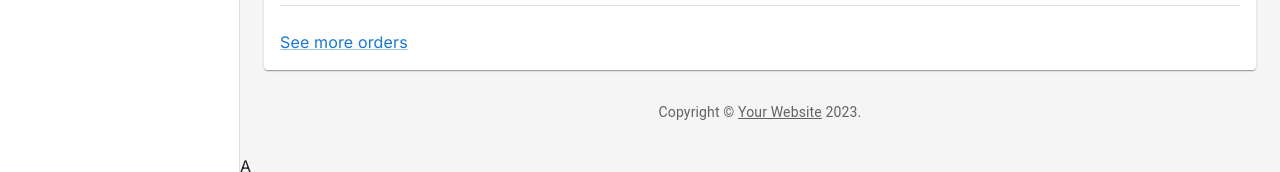
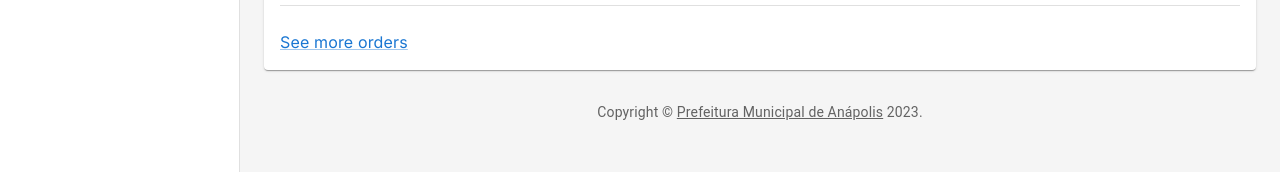
Before and after one commit to raphaelcmelo/SED, a Next.js app: page /dashboard in a window 1280 px wide. Shown: the part 611-783 px from the top of the page. Built offline with nearby package versions, Linux system fonts and the light colour scheme.

Commit message:
cleaning dashboard code

```diff
--- a/src/app/components/dashboard/Dashboard.tsx
+++ b/src/app/components/dashboard/Dashboard.tsx
@@ -1,66 +1,18 @@
 "use client";
 import * as React from "react";
-import { styled, createTheme, ThemeProvider } from "@mui/material/styles";
+import { createTheme, ThemeProvider } from "@mui/material/styles";
 import CssBaseline from "@mui/material/CssBaseline";
-import MuiDrawer from "@mui/material/Drawer";
 import Box from "@mui/material/Box";
 import Toolbar from "@mui/material/Toolbar";
-import Typography from "@mui/material/Typography";
 import Container from "@mui/material/Container";
 import Grid from "@mui/material/Grid";
 import Paper from "@mui/material/Paper";
-import Link from "@mui/material/Link";
 import Chart from "./Chart";
 import Deposits from "./Deposits";
 import Orders from "./Orders";
 import DrawerComponent from "./Drawer";
 import AppBarComponent from "./AppBarComponent";
-
-function Copyright(props: any) {
-  return (
-    <Typography
-      variant="body2"
-      color="text.secondary"
-      align="center"
-      {...props}
-    >
-      {"Copyright © "}
-      <Link color="inherit" href="https://mui.com/">
-        Your Website
-      </Link>{" "}
-      {new Date().getFullYear()}
-      {"."}
-    </Typography>
-  );
-}
-
-const drawerWidth: number = 240;
-
-const Drawer = styled(MuiDrawer, {
-  shouldForwardProp: (prop) => prop !== "open",
-})(({ theme, open }) => ({
-  "& .MuiDrawer-paper": {
-    position: "relative",
-    whiteSpace: "nowrap",
-    width: drawerWidth,
-    transition: theme.transitions.create("width", {
-      easing: theme.transitions.easing.sharp,
-      duration: theme.transitions.duration.enteringScreen,
-    }),
-    boxSizing: "border-box",
-    ...(!open && {
-      overflowX: "hidden",
-      transition: theme.transitions.create("width", {
-        easing: theme.transitions.easing.sharp,
-        duration: theme.transitions.duration.leavingScreen,
-      }),
-      width: theme.spacing(7),
-      [theme.breakpoints.up("sm")]: {
-        width: theme.spacing(9),
-      },
-    }),
-  },
-}));
+import Copyright from "../copyright";
 
 // TODO remove, this demo shouldn't need to reset the theme.
 const defaultTheme = createTheme();
@@ -127,7 +79,6 @@ export default function Dashboard() {
             </Grid>
             <Copyright sx={{ pt: 4 }} />
           </Container>
-          A
         </Box>
       </Box>
     </ThemeProvider>
```
